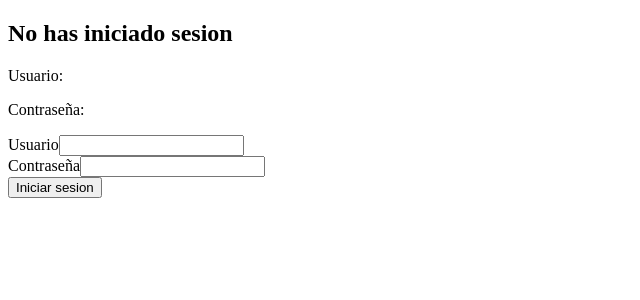
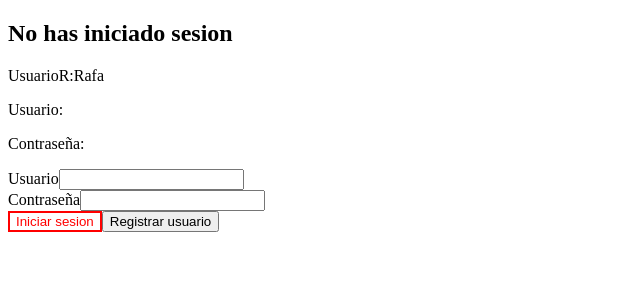
Before and after one commit to az-rbl/demo02, a React (Create React App) app in the folder demo02/: page / in a window 1280 px wide. Shown: the top 300 px of the page, without its empty margins (0-640 px from the left). Built offline with nearby package versions, Linux system fonts and the light colour scheme.

Commit message:
avances clase

```diff
--- a/demo02/package.json
+++ b/demo02/package.json
@@ -6,9 +6,12 @@
     "@testing-library/jest-dom": "^5.16.5",
     "@testing-library/react": "^13.4.0",
     "@testing-library/user-event": "^13.5.0",
+    "bootstrap": "^5.2.2",
     "react": "^18.2.0",
+    "react-bootstrap": "^2.5.0",
     "react-dom": "^18.2.0",
     "react-scripts": "5.0.1",
+    "styled-components": "^5.3.6",
     "web-vitals": "^2.1.4"
   },
   "scripts": {
--- a/demo02/src/components/FormularioLogin.js
+++ b/demo02/src/components/FormularioLogin.js
@@ -1,10 +1,17 @@
 import React, {useState} from "react";
-
+import Boton from "../estilos/boton";
+import Button from "react-bootstrap/Button";
 
 
 const FormularioLogin = (props) => {
     const [user, SetUser] =useState("");
     const [password, SetPassword] =useState("");
+    const [userR, SetUserR] =useState("Rafa");
+    const [passwordR, SetPasswordR] =useState("123");
+    const ChangeR =(e)=>{
+        SetPasswordR(password)
+        SetUserR(user)
+    }
     const Change =(e)=>{
         if(e.target.name ==="user"){
         console.log(e.target.value);
@@ -19,7 +26,7 @@ const FormularioLogin = (props) => {
     const onSubmit = (e) => {
         console.log(e);
         e.preventDefault();
-        if(user==="Rafa" && password ==="123"){
+        if(user===userR && password ===passwordR){
             alert("correcto")
             props.validar(true);
         }
@@ -27,8 +34,18 @@ const FormularioLogin = (props) => {
             {alert("incorrecto")
         }
     }
+
+    const Registrar= (e) =>{
+        if(password>8){
+            SetPasswordR(password);
+            SetUserR(user);}
+        else{alert("menor que 8")}
+
+    }
+
     return (
         <form action="" onSubmit={onSubmit}>
+            <p>UsuarioR:{userR}</p>
            <p>Usuario:{user}</p>
            <p>Contraseña:{password}</p>
         <div>
@@ -45,7 +62,8 @@ const FormularioLogin = (props) => {
             onChange={Change}
             />
         </div>
-        <button>Iniciar sesion</button>
+        <Boton>Iniciar sesion</Boton>
+        <Button type ="button" onClick={Registrar}>Registrar usuario</Button>
        </form>
      );
 }
--- /dev/null
+++ b/demo02/src/estilos/boton.js
@@ -0,0 +1,14 @@
+import styled from "styled-components";
+const Boton = styled.button`
+    color: red;
+    border: 2px solid;
+    background-color: white;
+    cursor: pointer;
+    padding: 100 px;
+&:hover{
+    background-color:red;
+    color: white;
+    border: 2px solid;
+}
+`;
+export default Boton;
```
Also changed, not shown: 1 other file (tests, documents, lock files or other folders).
